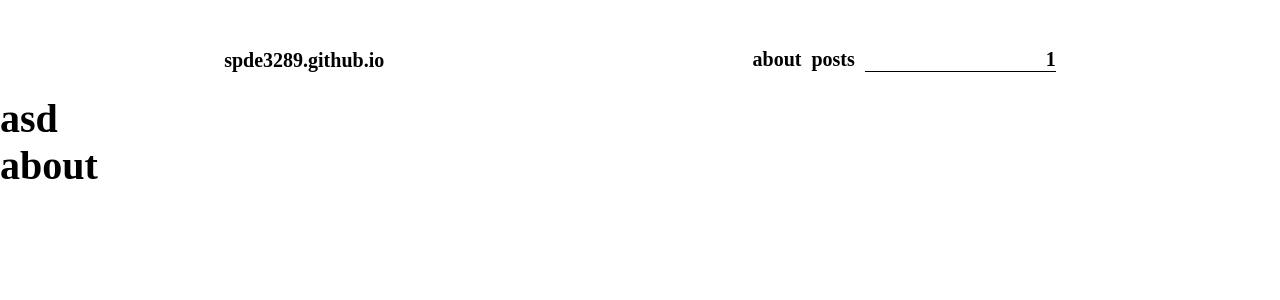
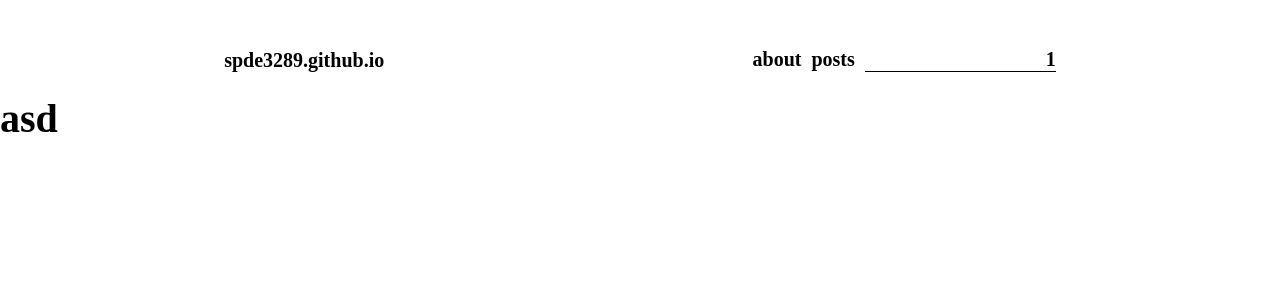
Before and after one commit to spde3289/spde3289.github.io, a React (Create React App) app: page / in a window 1280 px wide. Shown: the top 300 px of the page. Built offline with nearby package versions, Linux system fonts and the light colour scheme.

Commit message:
Update Mainbody.js

```diff
--- a/src/components/Mainbody.js
+++ b/src/components/Mainbody.js
@@ -1,11 +1,9 @@
 import React from "react";
 import styled from "styled-components";
-import {Link} from 'react-router-dom';
-
 
 const MainBody = () => {
     return(
-          <Box> asd  <Link to = "/about">about</Link> </Box>
+          <Box> asd </Box>
     );
 };
 
```
